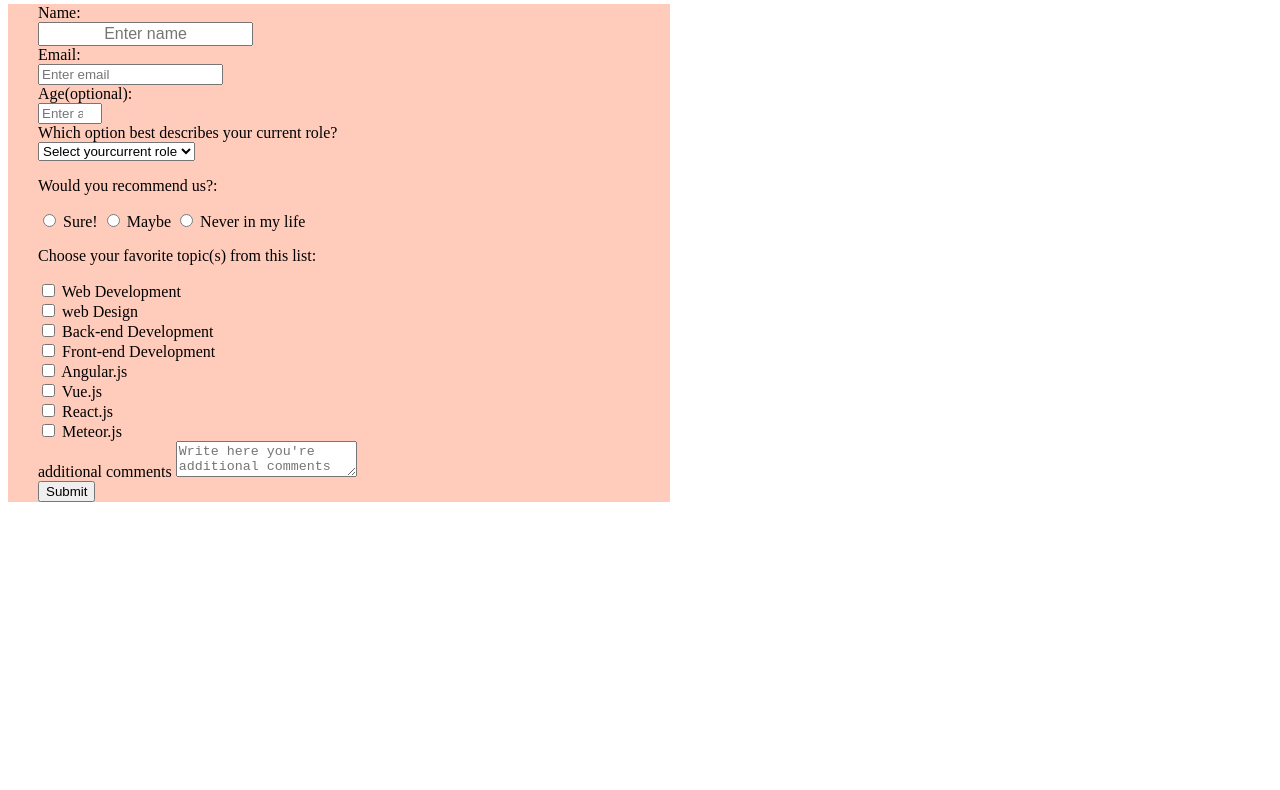
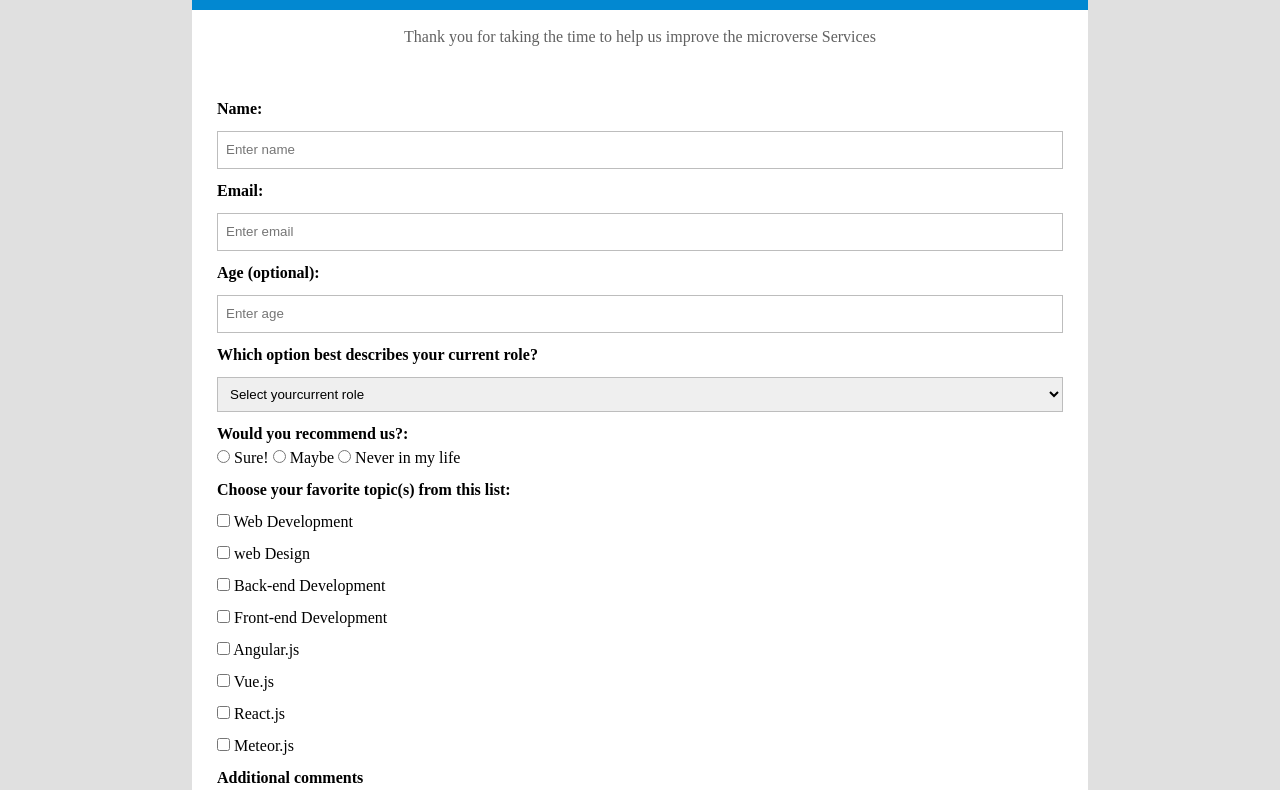
Before and after one commit to kenliten/beny-otoniel-trial, a plain HTML site: page index.html in a window 1280 px wide. Shown: the part 128-918 px from the top of the page. Before the commit the page ends 800 px from the top, so only its background shows below. Drawn offline with Linux system fonts and the light colour scheme.

Commit message:
We just finished and style the project

```diff
--- a/css/style.css
+++ b/css/style.css
@@ -1,4 +1,22 @@
+*{
+    margin: 0;
+    padding: 0;
+    outline: 0;
+    border: 0;
+    line-height: 1.5;
+    box-sizing: border-box;
+}
+
 #title{
+    text-align: center;
+    padding: 20px;
+    color: #F5F5F5;
+    background: #0288D1;
+}
+
+#description{
+    color: #616161;
+    padding: 15px;
     text-align: center;
 }
 
@@ -15,14 +33,44 @@
 }
 
 #survey-form{
-    align-content: center;
-    width: 50%;
+    width: 100%;
     height: auto;
-    background-color: #FFCCBC;
-    padding-left: 30px;
+    padding: 25px;
 }
-#name{
-    width: auto;
-    text-align: center;
-    font-size: medium;
+
+body{
+    background: #E0E0E0;
 }
+
+.container{
+    background-color: #fff;
+    display: block;
+    margin: 50px auto;
+    width: 70%;
+}
+
+input[type=text],
+input[type=number],
+input[type=submit],
+textarea, select,
+input[type=email]{
+    margin: 10px 0;
+    border: 1px solid #BDBDBD;
+    display: block;
+    width: 100%;
+    padding: 8px;
+}
+
+textarea{
+    height: 150px;
+}
+
+div{
+    margin: 8px 0;
+}
+
+#submit{
+    border-color: #0288D1;
+    background: #0288D1;
+    color: #fff;
+}
--- a/index.html
+++ b/index.html
@@ -2,7 +2,7 @@
 <html lang="en">
   <head>
     <meta charset="UTF-8">
-    <title>beny-otoniel</title>
+    <title>Microverse Trials Beny-Otoniel Survey Form</title>
     <link rel="stylesheet" href="css/style.css">
   </head>
 
@@ -10,29 +10,30 @@
   <body>
     <script src="https://cdn.freecodecamp.org/testable-projects-fcc/v1/bundle.js"></script>
 
+    <div class="container">
       <h1 id="title">
-      sourvey Form
+        Microverse Trials Beny-Otoniel Survey Form
       </h1>
 
       <p id="description">
-      Lorem ipsum dolor sit amet consectetur adipisicing elit. Tenetur, beatae laudantium! Quaerat tenetur magnam recusandae provident voluptate veniam inventore, error, dolorum eius maxime sed iure! Sed natus rerum hic amet!
+        Thank you for taking the time to help us improve the microverse Services
       </p>
       <form id="survey-form">
         <div>
-        <label for="name" id="name-label">Name:</label><br>
+          <label for="name" id="name-label"><b>Name:</b></label>
           <input id="name" type="text" placeholder="Enter name" required>
         </div>
 
         <div>
-        <label for="email" id="email-label">Email:</label><br>
+          <label for="email" id="email-label"><b>Email:</b></label>
           <input type="email" id="email" placeholder="Enter email" required>
         </div>
         <div>
-        <label for="number" id="number-label">Age(optional):</label><br>
+          <label for="number" id="number-label"><b>Age (optional):</b></label>
           <input id="number" min="0" max="100" type="number" placeholder="Enter age">
         </div>
         <div >
-        <label id="role-label" for="dropdown">Which option best describes your current role?</label><br>
+          <label id="role-label" for="dropdown"><b>Which option best describes your current role?</b></label>
           <select id="dropdown">
             <option disabled selected>Select yourcurrent role</option>
             <option>Student</option>
@@ -44,7 +45,7 @@
 
         <div>
           <p>
-          Would you recommend us?:
+            <b>Would you recommend us?:</b>
           </p>
           <input type="radio" name="gender" id="yes" value="yes">
           <label for="yes">Sure!</label>
@@ -56,33 +57,51 @@
 
         <div>
           <p>
-          Choose your favorite topic(s) from this list:
+            <b>Choose your favorite topic(s) from this list:</b>
           </p>
+          <div>
             <input type="checkbox" id="web-dev" value="web-dev">
-        <label for="web-dev">Web Development</label><br>
+            <label for="web-dev">Web Development</label>
+          </div>
+          <div>
             <input type="checkbox" id="web-design" value="web-design">
-        <label for="web-design">web Design</label><br>
+            <label for="web-design">web Design</label>
+          </div>
+          <div>
             <input type="checkbox" id="back-end" value="back-end">
-        <label for="back-end">Back-end Development</label><br>
+            <label for="back-end">Back-end Development</label>
+          </div>
+          <div>
             <input type="checkbox" id="front-end" value="front-end">
-        <label for="front-end">Front-end Development</label><br>
+            <label for="front-end">Front-end Development</label>
+          </div>
+          <div>
             <input type="checkbox" id="angular" value="angular">
-        <label for="angular">Angular.js</label><br>
+            <label for="angular">Angular.js</label>
+          </div>
+          <div>
             <input type="checkbox" id="vue" value="vue">
-        <label for="vue">Vue.js</label><br>
+            <label for="vue">Vue.js</label>
+          </div>
+          <div>
             <input type="checkbox" id="react" value="react">
-        <label for="react">React.js</label><br>
+            <label for="react">React.js</label>
+          </div>
+          <div>
             <input type="checkbox" id="meteor" value="meteor">
-        <label for="meteor">Meteor.js</label><br>
+            <label for="meteor">Meteor.js</label>
+          </div>
         </div>
 
         <div>
-        <label  for ="comment" id="comment-label">additional comments</label>
+          <label  for ="comment" id="comment-label"><b>Additional comments</b></label>
           <textarea id="comment" placeholder="Write here you're additional comments"></textarea>
 
         </div>
         <input type="submit" id="submit" value="Submit">
       </form>
+    </div>
+
 
     <script  src="js/index.js"></script>
   </body>
```
Lines whose indentation alone changed are shown as unchanged.
